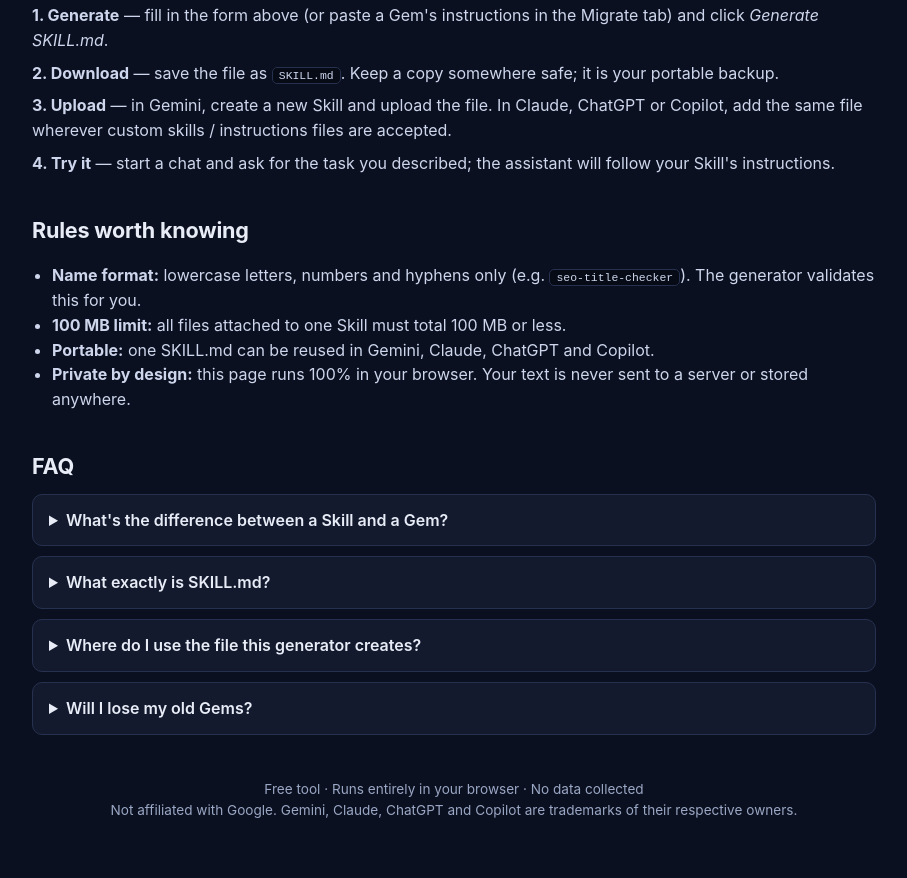
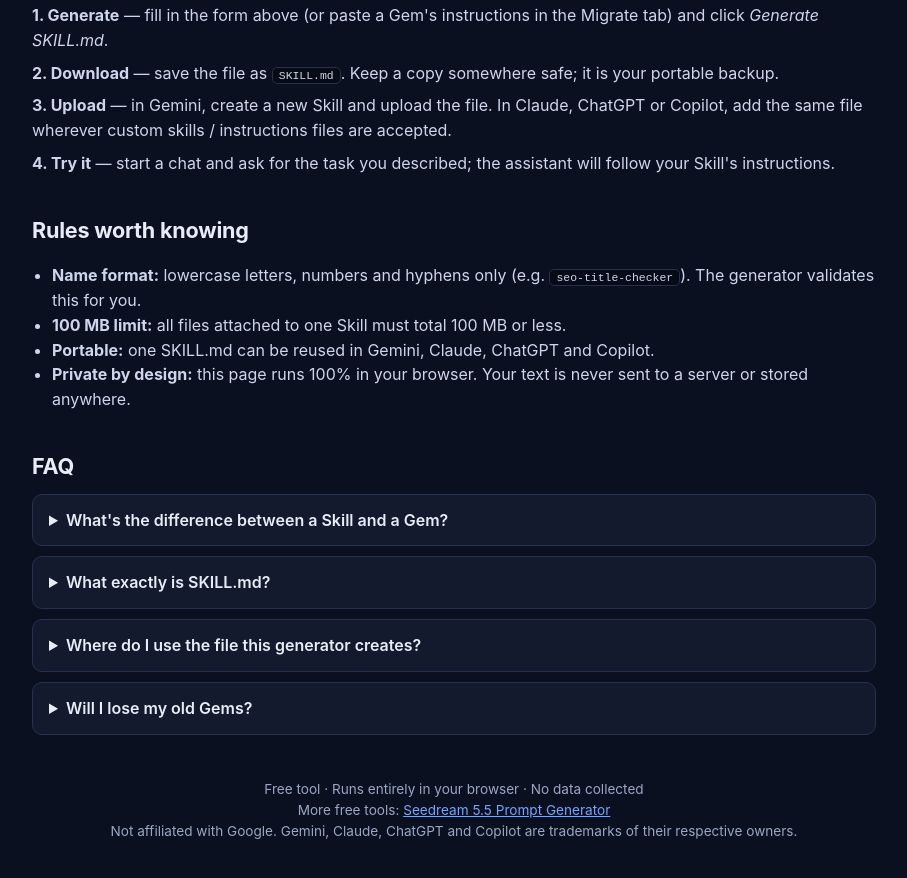
Before and after one commit to deejay2589/gemini-skill-generator, a plain HTML site: page index.html in a window 1280 px wide. Shown: the part 1536-2414 px from the top of the page, without its empty margins (186-1093 px from the left). Drawn offline with Linux system fonts and the light colour scheme.

Commit message:
Add footer link to Seedream 5.5 Prompt Generator

```diff
--- a/index.html
+++ b/index.html
@@ -162,6 +162,7 @@
 
   <footer>
     Free tool · Runs entirely in your browser · No data collected<br>
+    More free tools: <a href="https://deejay2589.github.io/seedream-5-5-prompt-generator/" style="color:var(--accent)">Seedream 5.5 Prompt Generator</a><br>
     Not affiliated with Google. Gemini, Claude, ChatGPT and Copilot are trademarks of their respective owners.
   </footer>
 </div>
```
